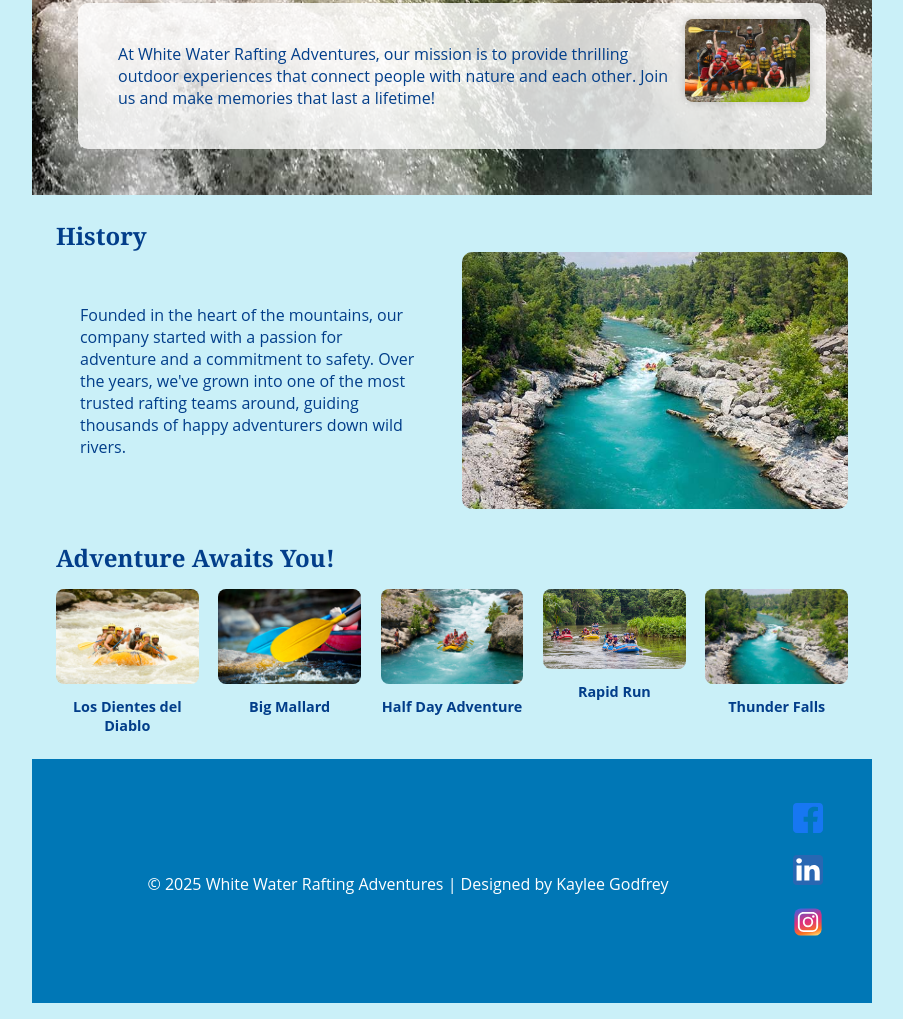
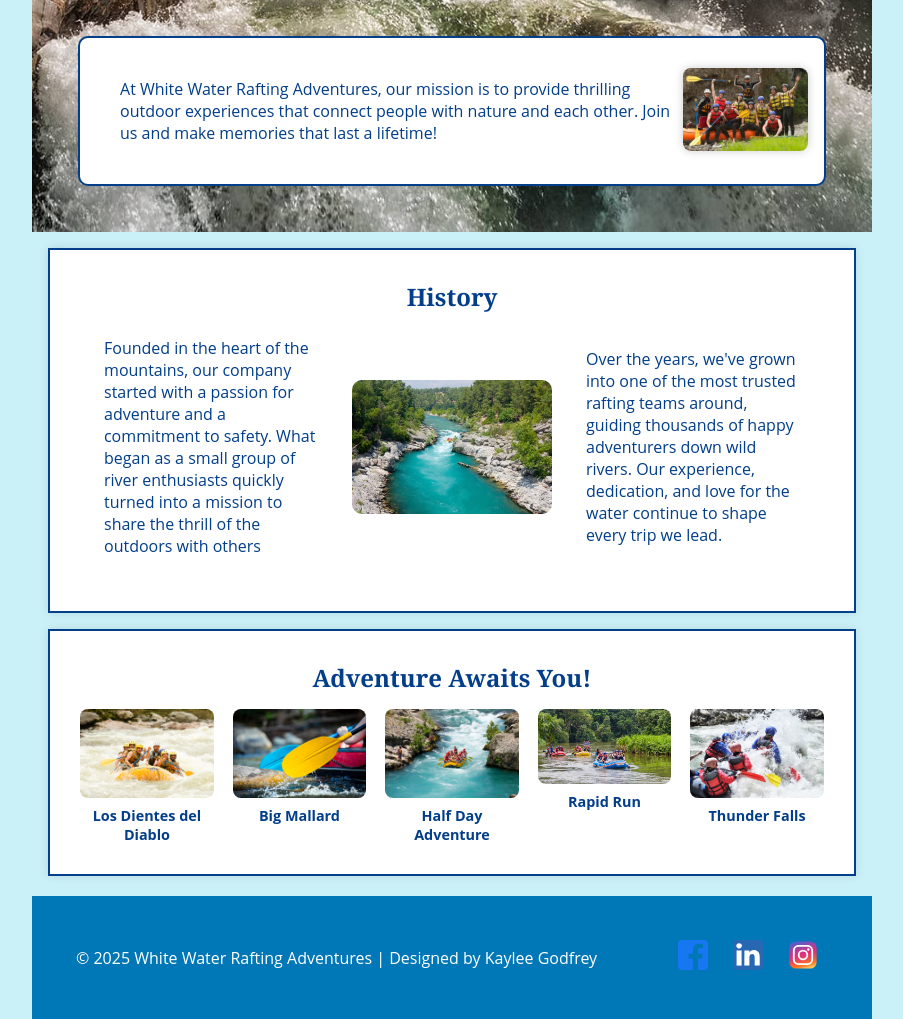
Before and after one commit to kayrand/wdd130, a plain HTML site: page wwr/about.html in a window 1280 px wide. Shown: the part 486-1505 px from the top of the page, without its empty margins (188-1091 px from the left). Drawn offline with Linux system fonts and the light colour scheme.

Commit message:
Updated rafting about section

```diff
--- a/wwr/about.html
+++ b/wwr/about.html
@@ -39,11 +39,17 @@
             <h2>History</h2>
             <div class="history-layout">
                 <p>Founded in the heart of the mountains, our company started with a passion for adventure and a
-                    commitment
-                    to safety. Over the years, we've grown into one of the most trusted rafting teams around, guiding
-                    thousands of happy adventurers down wild rivers.</p>
+                    commitment to safety. What
+                    began as a small group of river enthusiasts quickly turned into a mission to share the thrill of the
+                    outdoors with
+                    others</p>
 
                 <img src="images/rafting58_600.jpg" alt="Rafting group navigating rapids">
+
+                <p>Over the years, we've grown into one of the most trusted rafting teams around, guiding thousands of
+                    happy adventurers
+                    down wild rivers. Our experience, dedication, and love for the water continue to shape every trip we
+                    lead.</p>
             </div>
         </section>
 
@@ -72,7 +78,7 @@
                 </figure>
 
                 <figure>
-                    <img src="images/rafting58_600.jpg" alt="Thunder Falls">
+                    <img src="images/rafting47_600.jpg" alt="Thunder Falls">
                     <figcaption>Thunder Falls</figcaption>
                 </figure>
             </div>
--- a/wwr/styles/rafting.css
+++ b/wwr/styles/rafting.css
@@ -1,6 +1,6 @@
 :root {
   --primary-color: #0077b6;
-  --secondary-color: #90e0ef;
+  --secondary-color: #0077b6;
   --accent1-color: #023e8a;
   --accent2-color: #caf0f8;
   --heading-font: "Merriweather", "Georgia", serif;
@@ -58,6 +58,7 @@ nav a:hover {
   display: block;
   width: 100%;
   height: auto;
+  margin-top: 14px;
 }
 
 h1 {
@@ -71,15 +72,16 @@ h1 {
   color: var(--accent1-color);
 }
 
-
 .hero article {
   position: absolute;
   bottom: 30px;
   left: 30px;
   right: 30px;
-  background-color: rgba(255, 255, 255, 0.8);
+  background-color: white;
   padding: 16px;
+  border: 2px solid var(--accent1-color);
   border-radius: 10px;
+  box-shadow: 0 0 10px rgba(0,0,0,0.1);
 }
 
 .hero article img {
@@ -92,33 +94,31 @@ h1 {
 
 
 footer {
-  background-color: var(--primary-color);
-  color: white;
-  text-align: center;
-  padding: 20px;
   display: grid;
   grid-template-columns: 1fr auto;
   align-items: center;
+  background-color: var(--primary-color);
+  color: white;
+  padding: 20px;
+  margin-top: 20px;
 }
 
-footer p {
-  margin-bottom: 10px;
+footer .socialmedia {
+  display: flex;
+  gap: 15px;
 }
 
 footer .socialmedia img {
   width: 30px;
-  margin: 0 5px;
-  vertical-align: middle;
-  display: flex;
-  gap: 10px;
-  justify-content: flex-end;
 }
 
 header {
   display: grid;
   grid-template-columns: 150px 1fr;
   align-items: center;
-  padding: 10px 0;
+  background-color: var(--secondary-color);
+  padding: 20px;
+  border-bottom: 3px solid var(--accent1-color);
 }
 
 header img {
@@ -128,14 +128,35 @@ header img {
 
 header nav {
   display: flex;
-  justify-content: flex-end;
-  gap: 20px;
+  justify-content: center;
+  gap: 30px;
+}
+
+header nav a {
+  background: white;
+  padding: 10px 20px;
+  border-radius: 10px;
+  font-weight: bold;
+  border: 1px solid var(--accent1-color);
+}
+
+.history {
+  background: white;
+  padding: 30px;
+  border: 2px solid var(--accent1-color);
+  box-shadow: 0 0 10px rgba(0,0,0,0.1);
+  text-align: left;
+}
+
+.history h2 {
+  text-align: center;
+  font-family: var(--heading-font);
 }
 
 .history-layout {
   display: grid;
-  grid-template-columns: 1fr 1fr;
-  gap: 20px;
+  grid-template-columns: 1fr 200px 1fr;
+  gap: 10px;
   align-items: center;
 }
 
@@ -144,10 +165,22 @@ header nav {
   border-radius: 10px;
 }
 
+.adventures {
+  background: white;
+  padding: 30px;
+  border: 2px solid var(--accent1-color);
+  box-shadow: 0 0 10px rgba(0,0,0,0.1);
+}
+
+.adventures h2 {
+  text-align: center;
+  font-family: var(--heading-font);
+}
+
 .adventure-gallery {
   display: flex;
   justify-content: space-between;
-  gap: 10px;
+  gap: 15px;
   margin-top: 15px;
 }
 
@@ -160,6 +193,7 @@ header nav {
   width: 100%;
   height: auto;
   border-radius: 8px;
+  display: block;
 }
 
 .adventure-gallery figcaption {
```
